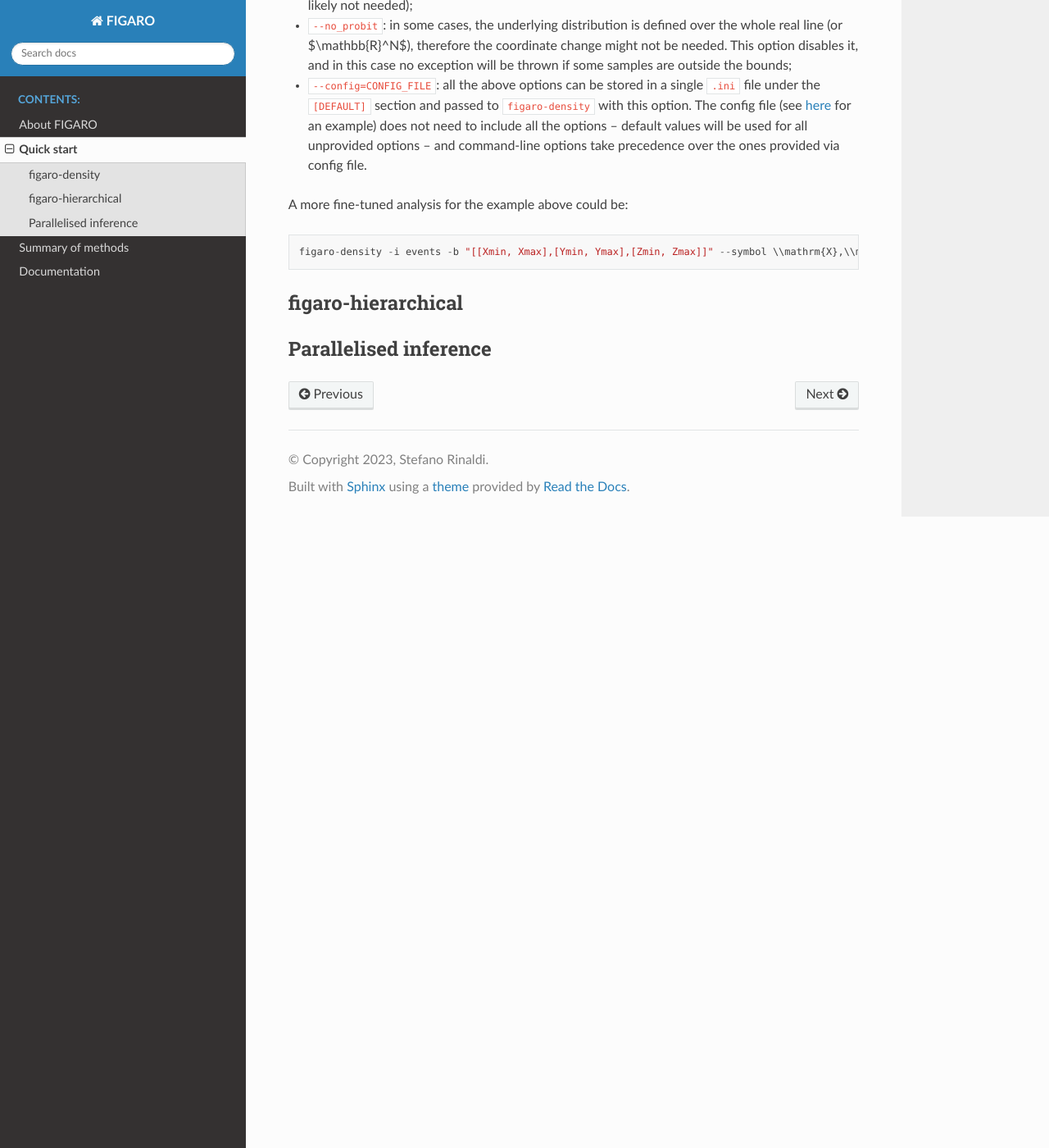
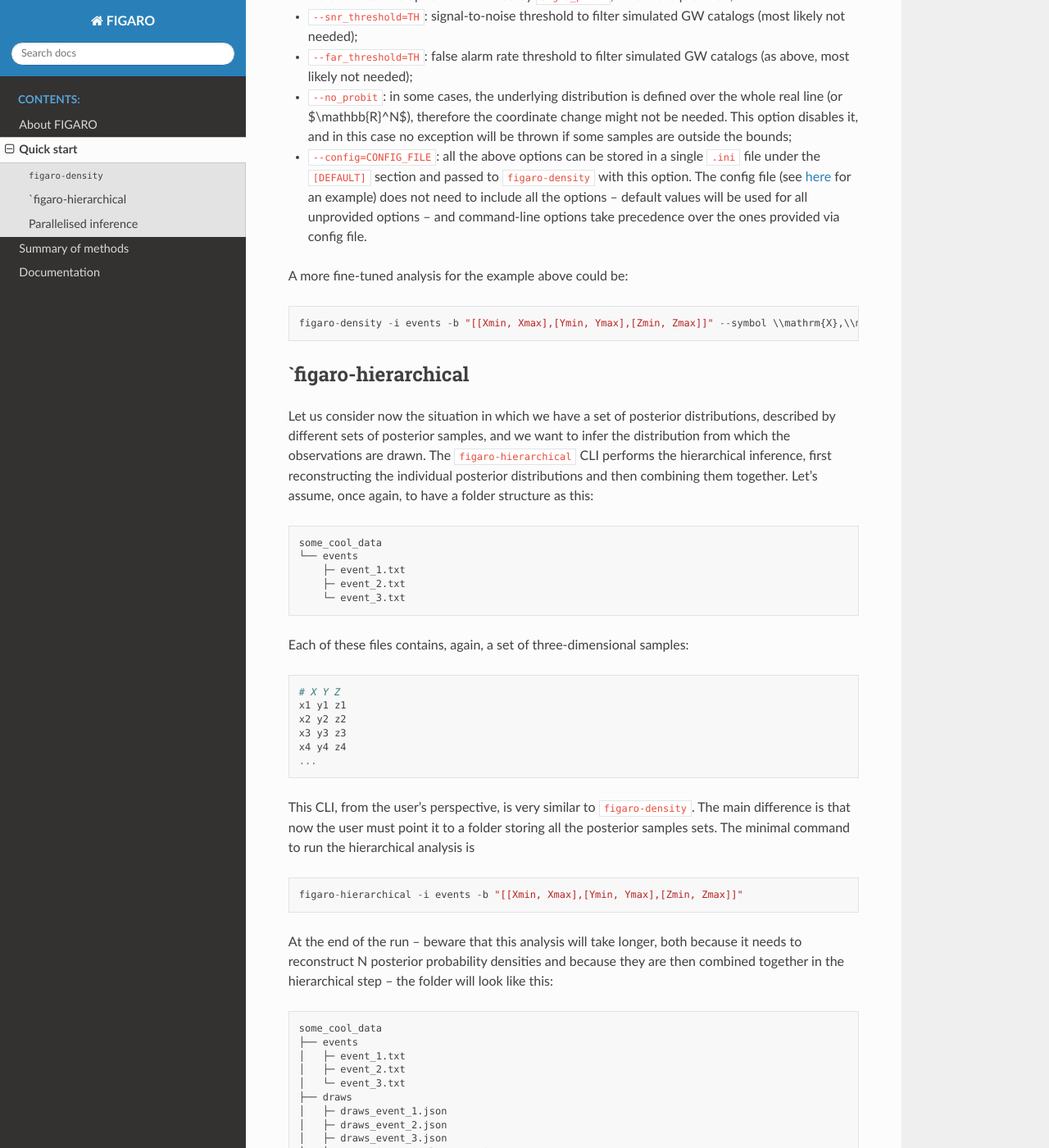
Before and after one commit to sterinaldi/FIGARO, a Sphinx documentation site: the page built from docs/source/quickstart.md, in a window 1280 px wide and 1400 px high, scrolled down 3685 px. Shown: the whole window at 82% size. Built offline with Sphinx 7.4.7 and the Read the Docs theme 2.0.0, drawn with Linux system fonts in a browser that asks for light colours; some of the changed text lies outside the part shown.

Commit message:
more docs

````diff
--- a/docs/source/quickstart.md
+++ b/docs/source/quickstart.md
@@ -8,7 +8,7 @@ FIGARO comes with two main CLI:
 
  Both CLI are automatically installed with FIGARO. You can check it by running `figaro-density -h` and `figaro-hierarchical -h`: this will print the help pages for the scripts.
 
-## figaro-density
+## `figaro-density`
 
 The `figaro-density` CLI reconstructs a probability density given a set of samples. Let's assume to have a folder structure as this:
 ```
@@ -30,7 +30,9 @@ x4 y4 z4
 The only other required thing, other than the samples, are the minimum and maximum allowed values for our samples to take, say Xmin, Xmax, Ymin, Ymax, Zmin, Zmax. Please note that these **must not** be the smallest and largest samples, otherwise FIGARO will raise an error.
 From `my_folder`, the minimal instruction to run is
 
-```figaro-density -i events/event_1.txt -b "[[Xmin, Xmax],[Ymin, Ymax],[Zmin, Zmax]]"```
+```
+figaro-density -i events/event_1.txt -b "[[Xmin, Xmax],[Ymin, Ymax],[Zmin, Zmax]]"
+```
 
 This will draw 100 realisations of the DPGMM distributed around the true underlying distribution. As soon as the run is finished (depending on the number of available samples and the dimensionality of the problem, the runtime may vary from tens of seconds upwards), the folder will look something like this:
 
@@ -47,14 +49,16 @@ my_folder
 └── options.ini
 ```
 
-`event_1.pdf` and `log_event_1.pdf` (this is produced only if the samples are one-dimensional) show the reconstructed probability density, whereas `draws_event_1.json` contains the individual draws that has been produced by FIGARO (see below for how to use them).
+`event_1.pdf` and `log_event_1.pdf` (this is produced only if the samples are one-dimensional) show the reconstructed probability density, whereas `draws_event_1.json` contains the individual draws that has been produced by FIGARO (see below for how to use them). `prob_event_1.txt` contains the probability values used to produce `event_1.pdf`.
 `options.ini` contains a summary of all the options (provided and default) for the run. It can be used both as a log file and to reproduce the run with the same settings via
 ```figaro-density --config options.ini```
 An example of options file with some suggestions on how to customise it can be found [here](https://github.com/sterinaldi/FIGARO/blob/main/options_example.ini).
 
 If instead of a single file we point `figaro-density` to a folder with multiple files, e.g. with
 
-```figaro-density -i events -b "[[Xmin, Xmax],[Ymin, Ymax],[Zmin, Zmax]]"```
+```
+figaro-density -i events -b "[[Xmin, Xmax],[Ymin, Ymax],[Zmin, Zmax]]"
+```
 
 The CLI will gather all the suitable files in the folder and will produce a reconstruction per file. Eventually, the folder will look like this:
 ```
@@ -89,8 +93,8 @@ Several options are available to further customise the behaviour of `figaro-dens
 * `-b BOUNDS, --bounds=BOUNDS`: minimum and maximum allowed values for our samples to take per dimension. Must be formatted as "[[Xmin, Xmax], [Ymin, Ymax],...]". For 1D distributions use "[Xmin, Xmax]". **REQUIRED and quotation marks are mandatory!**
 * `-o OUTPUT_FOLDER, --output=OUTPUT_FOLDER`: folder where to put the output files. Default values is the parent directory of the samples directory;
 * `--ext=EXTENSION`: format of the output file. Can either be `json` (default, recommended) or `pkl`;
-* `--inj_density=INJECTED_FILE`: if you know the true underlying distribution for whathever reason (simulations or other analyses), you may want to include it in your plots. You just have to prepare a `.py` file that includes a method called `density(x)` (the name is important and it must take only one parameter, possibly a vector, as input) with your pdf. This distribution will be shown in the produced plots;
-* `--selfunc=SELECTION_FUNCTION_FILE`: if your data are affected by selection bias but you have a model for the selection function, you can prepare a `.py` file including a method called `selection_function(x)` with the same prescriptions as above. FIGARO will deconvolve the selection effects from your data (only 1-dimensional distribution). WARNING: check that your selection function does not return zeros;
+* `--inj_density=INJECTED_FILE`: if you know the true underlying distribution for whathever reason (simulations or other analyses), you may want to include it in your plots. You just have to prepare a `.py` file that includes a method called `density(x)` (the name is important and it must take only one parameter, possibly a vector, as input) with your pdf. This distribution will be shown in the produced plots. This option is available only for 1-dimensional distributions;
+* `--selfunc=SELECTION_FUNCTION_FILE`: if your data are affected by selection bias but you have a model for the selection function, you can prepare a `.py` file including a method called `selection_function(x)` with the same prescriptions as above. FIGARO will deconvolve the selection effects from your data (only 1-dimensional distribution). Making use of this option will produce three additional files: `true_event_1.pdf`, `log_true_event_1.pdf` and `prob_true_event_1.txt`. WARNING: check that your selection function does not return zeros;
 * `--parameter=PAR`: GW parameter(s) to use for posterior probability density reconstruction (available only for [LVK data release files](https://gwosc.org/eventapi/html/GWTC/) – this option will be ignored for other files). For a list of available GW parameters, run `python -c 'from figaro.load import available_gw_pars; available_gw_pars()'`;
 * `--waveform=WF`: waveform family used to generate the posterior samples. Default is *combined*, but *imr* and *seob* are also available. To be used together with `--parameter` only. If you're not familiar with different waveform families, you probably won't need this option;
 * `-p, --postprocess`: produce the final plots only without re-running the whole analysis. Useful if you want to change only the output options;
@@ -113,8 +117,62 @@ A more fine-tuned analysis for the example above could be:
 figaro-density -i events -b "[[Xmin, Xmax],[Ymin, Ymax],[Zmin, Zmax]]" --symbol \\mathrm{X},\\mathrm{Y},\\mathrm{Z} --unit \\mathrm{cm},,\\mathrm{s} --exclude_points --draws 1000 --fraction 10 --n_samples_dsp 3000
 ```
 
-## figaro-hierarchical
+## `figaro-hierarchical
 
+Let us consider now the situation in which we have a set of posterior distributions, described by different sets of posterior samples, and we want to infer the distribution from which the observations are drawn. The `figaro-hierarchical` CLI performs the hierarchical inference, first reconstructing the individual posterior distributions and then combining them together. Let's assume, once again, to have a folder structure as this:
+```
+some_cool_data
+└── events
+    ├─ event_1.txt
+    ├─ event_2.txt
+    └─ event_3.txt
+```
+Each of these files contains, again, a set of three-dimensional samples:
+```
+# X Y Z
+x1 y1 z1
+x2 y2 z2
+x3 y3 z3
+x4 y4 z4
+...
+```
+This CLI, from the user's perspective, is very similar to `figaro-density`. The main difference is that now the user must point it to a folder storing all the posterior samples sets. The minimal command to run the hierarchical analysis is
 
+```
+figaro-hierarchical -i events -b "[[Xmin, Xmax],[Ymin, Ymax],[Zmin, Zmax]]"
+```
+
+At the end of the run – beware that this analysis will take longer, both because it needs to reconstruct N posterior probability densities and because they are then combined together in the hierarchical step – the folder will look like this:
+
+```
+some_cool_data
+├── events
+│   ├─ event_1.txt
+│   ├─ event_2.txt
+│   └─ event_3.txt
+├── draws
+│   ├─ draws_event_1.json
+│   ├─ draws_event_2.json
+│   ├─ draws_event_3.json
+│   ├─ posteriors_single_event.json
+│   └─ draws_some_cool_data.json
+├── plots
+│   ├── density (only if -s is used, see below)
+│   │   ├─ event_1.pdf
+│   │   ├─ event_2.pdf
+│   │   └─ event_3.pdf
+│   ├── log_density (only if -s is used, see below)
+│   │   ├─ log_event_1.pdf
+│   │   ├─ log_event_2.pdf
+│   │   └─ log_event_3.pdf
+│   ├── txt (only if -s is used, see below)
+│   │   ├─ prob_event_1.txt
+│   │   ├─ prob_event_2.txt
+│   │   └─ prob_event_3.txt
+│   ├─ some_cool_data.pdf
+│   ├─ log_some_cool_data.pdf  (only if the distribution is 1D)
+│   └─ prob_some_cool_data.txt (only if the distribution is 1D)
+└── options.ini
+```
 
 ## Parallelised inference
````
